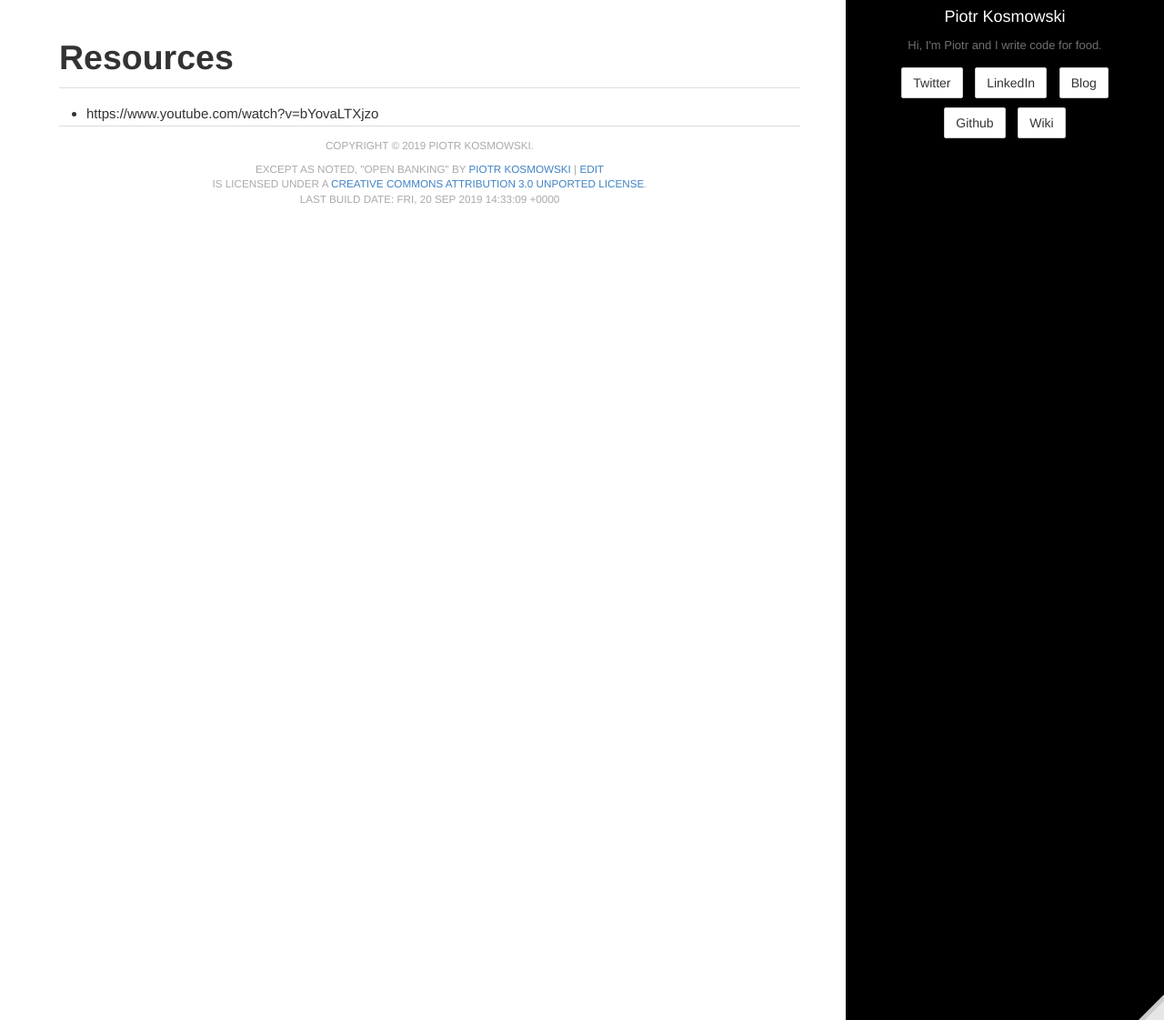
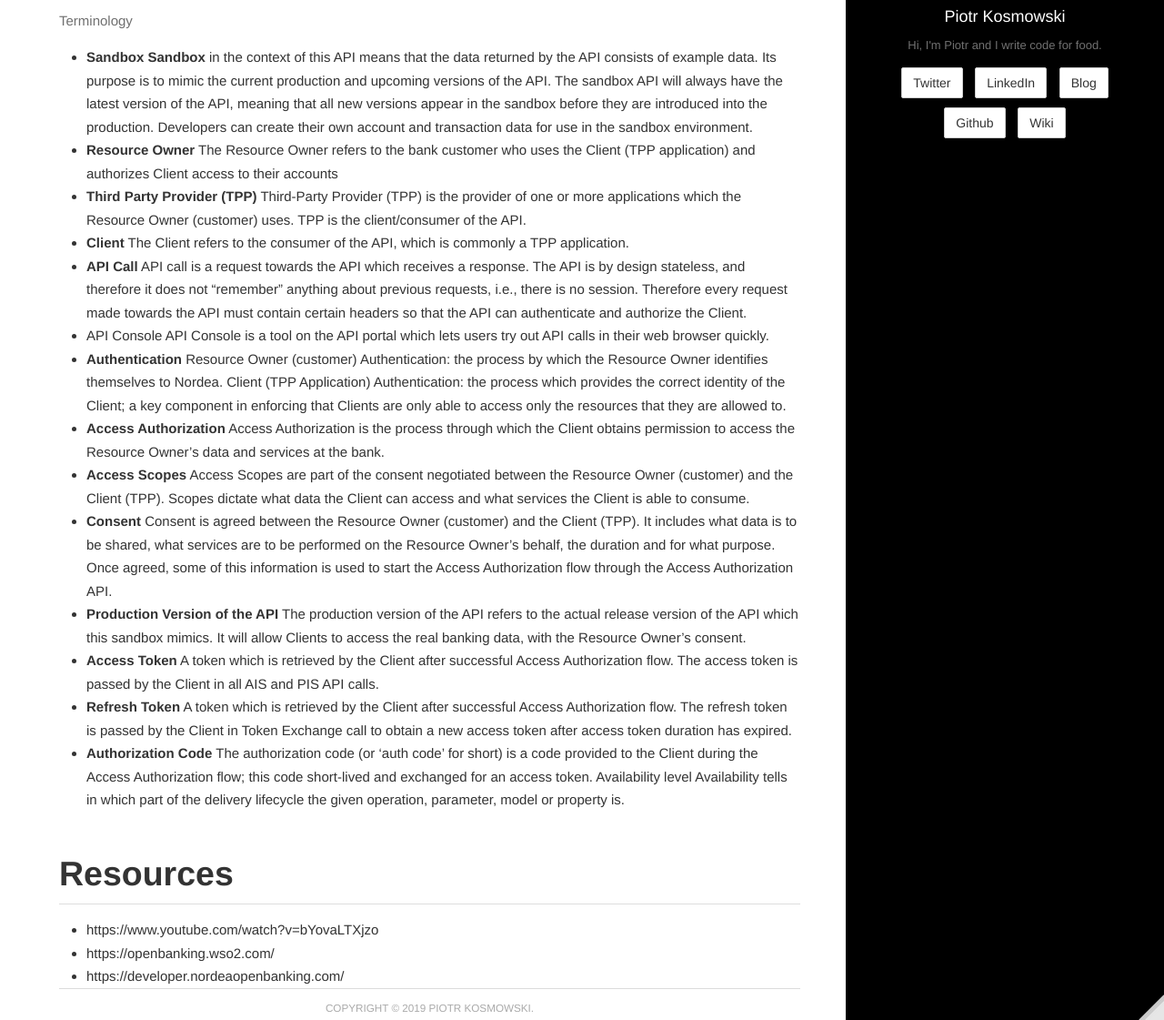
Before and after one commit to kospiotr/kospiotr.github.io, a Jekyll site: the page built from wiki/open-banking.md, in a window 1280 px wide and 1400 px high, scrolled down 1163 px, cut to the strip 279-1400 px from the top of the window. Shown: the whole strip at 91% size. Built offline with Jekyll 4.4.1, drawn with Linux system fonts in a browser that asks for light colours.

Commit message:
Update open-banking.md

```diff
--- a/wiki/open-banking.md
+++ b/wiki/open-banking.md
@@ -44,5 +44,24 @@ editurl: wiki/open-banking.md
 ## GDPR
  - protects individuals data
 
+Terminology
+- **Sandbox	Sandbox** in the context of this API means that the data returned by the API consists of example data. Its purpose is to mimic the current production and upcoming versions of the API. The sandbox API will always have the latest version of the API, meaning that all new versions appear in the sandbox before they are introduced into the production. Developers can create their own account and transaction data for use in the sandbox environment.
+- **Resource Owner**	The Resource Owner refers to the bank customer who uses the Client (TPP application) and authorizes Client access to their accounts
+- **Third Party Provider (TPP)**	Third-Party Provider (TPP) is the provider of one or more applications which the Resource Owner (customer) uses. TPP is the client/consumer of the API.
+- **Client**	The Client refers to the consumer of the API, which is commonly a TPP application.
+- **API Call**	API call is a request towards the API which receives a response. The API is by design stateless, and therefore it does not "remember" anything about previous requests, i.e., there is no session. Therefore every request made towards the API must contain certain headers so that the API can authenticate and authorize the Client.
+- API Console	API Console is a tool on the API portal which lets users try out API calls in their web browser quickly.
+- **Authentication**	Resource Owner (customer) Authentication: the process by which the Resource Owner identifies themselves to Nordea. Client (TPP Application) Authentication: the process which provides the correct identity of the Client; a key component in enforcing that Clients are only able to access only the resources that they are allowed to.
+- **Access Authorization**	Access Authorization is the process through which the Client obtains permission to access the Resource Owner's data and services at the bank.
+- **Access Scopes**	Access Scopes are part of the consent negotiated between the Resource Owner (customer) and the Client (TPP). Scopes dictate what data the Client can access and what services the Client is able to consume.
+- **Consent**	Consent is agreed between the Resource Owner (customer) and the Client (TPP). It includes what data is to be shared, what services are to be performed on the Resource Owner's behalf, the duration and for what purpose. Once agreed, some of this information is used to start the Access Authorization flow through the Access Authorization API.
+- **Production Version of the API**	The production version of the API refers to the actual release version of the API which this sandbox mimics. It will allow Clients to access the real banking data, with the Resource Owner's consent.
+- **Access Token**	A token which is retrieved by the Client after successful Access Authorization flow. The access token is passed by the Client in all AIS and PIS API calls.
+- **Refresh Token**	A token which is retrieved by the Client after successful Access Authorization flow. The refresh token is passed by the Client in Token Exchange call to obtain a new access token after access token duration has expired.
+- **Authorization Code**	The authorization code (or 'auth code' for short) is a code provided to the Client during the Access Authorization flow; this code short-lived and exchanged for an access token.
+Availability level	Availability tells in which part of the delivery lifecycle the given operation, parameter, model or property is.
+
 # Resources
 - https://www.youtube.com/watch?v=bYovaLTXjzo
+- https://openbanking.wso2.com/
+- https://developer.nordeaopenbanking.com/
```
